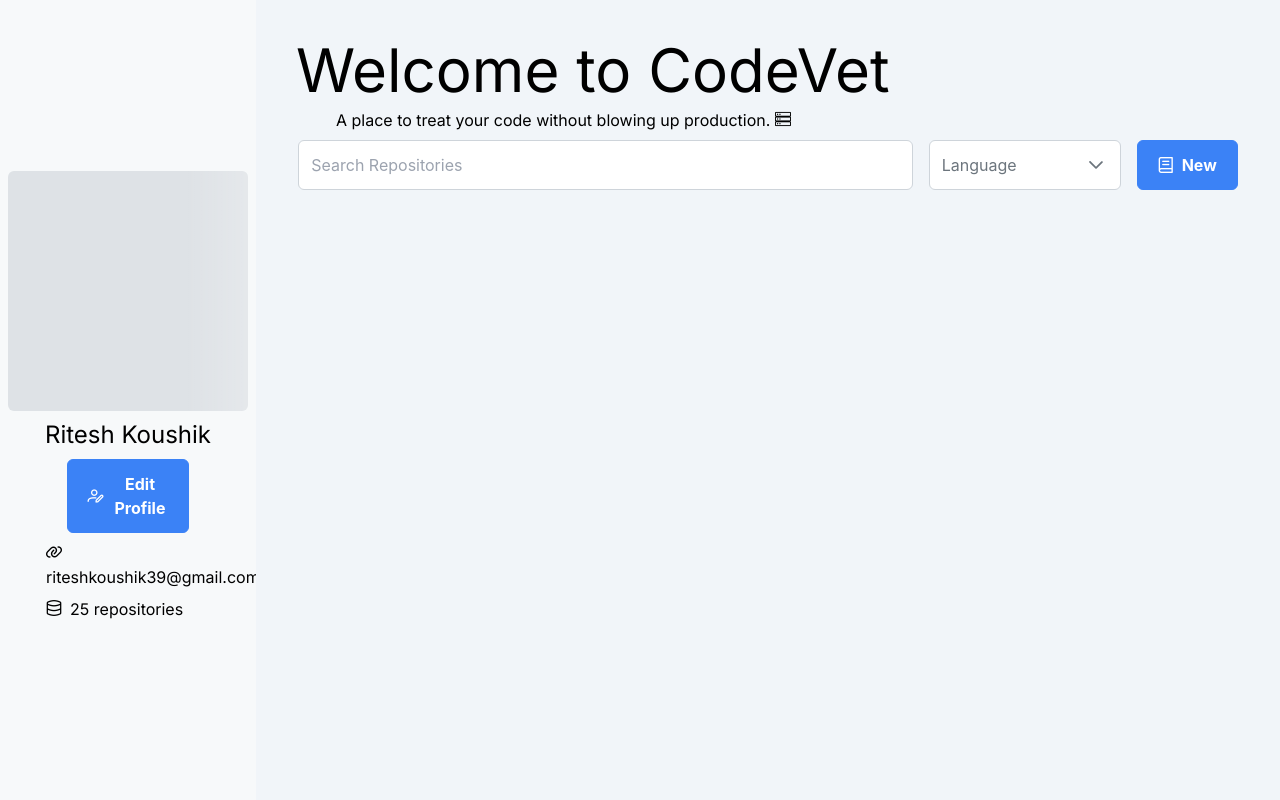
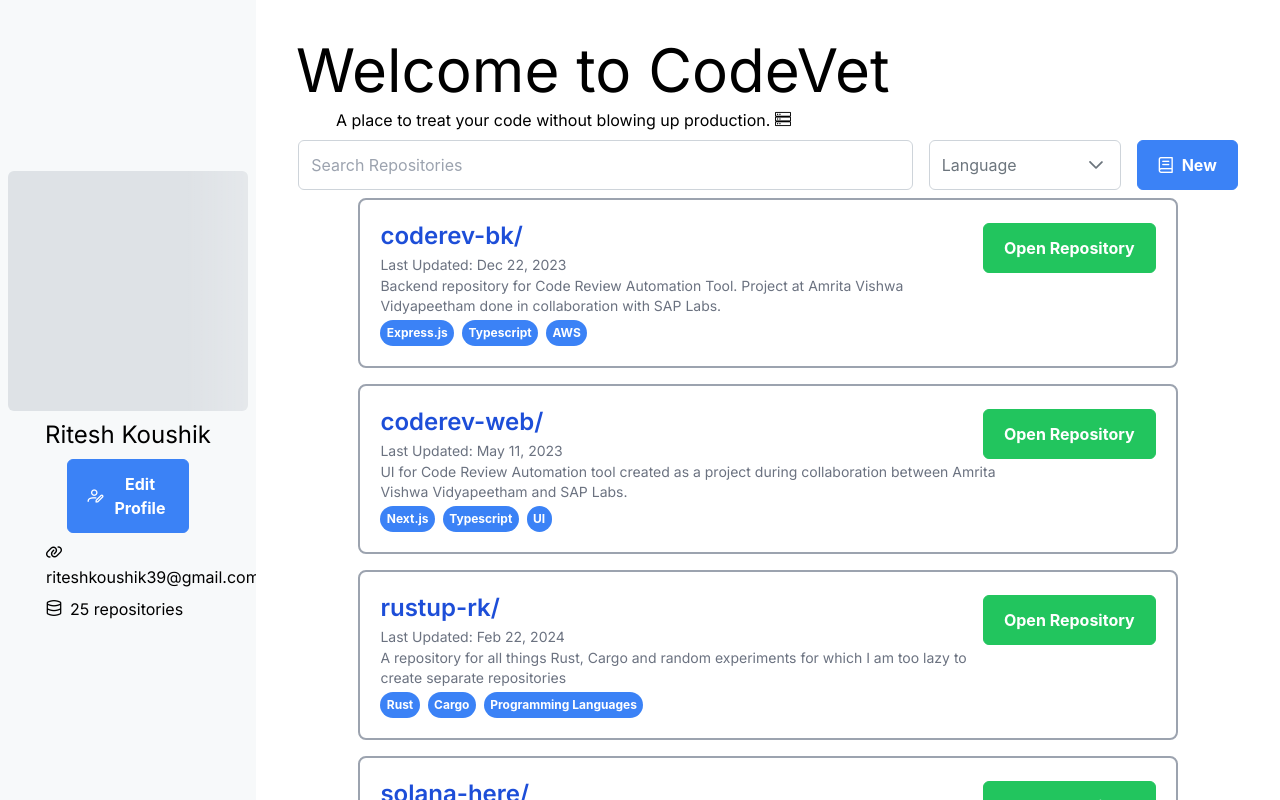
Before and after one commit to IAmRiteshKoushik/coderev-web, a Next.js app: page /dashboard in a window 1280 px wide. Built offline with nearby package versions, Linux system fonts and the light colour scheme.

Commit message:
feat: Dashboard page
Dynamic routing is still a WIP.

```diff
--- a/src/app/_utils/data.ts
+++ b/src/app/_utils/data.ts
@@ -31,3 +31,52 @@ export interface CodeObject {
         data: "Data of review: 1"
     }
 ];
+
+interface projectItem {
+    title: string,
+    desc: string,
+    tags: string[],
+    lastUpdate: string,
+}
+
+export const projectData: projectItem[] = [
+    {
+        title: "coderev-bk",
+        desc: "Backend repository for Code Review Automation Tool. Project at Amrita Vishwa Vidyapeetham done in collaboration with SAP Labs.",
+        tags: ["Express.js", "Typescript", "AWS"],
+        lastUpdate: "Dec 22, 2023"
+    },
+    {
+        title: "coderev-web",
+        desc: "UI for Code Review Automation tool created as a project during collaboration between Amrita Vishwa Vidyapeetham and SAP Labs.",
+        tags: ["Next.js", "Typescript", "UI"],
+        lastUpdate: "May 11, 2023"
+    },
+    {
+        title: "rustup-rk",
+        desc: "A repository for all things Rust, Cargo and random experiments for which I am too lazy to create separate repositories",
+        tags: ["Rust", "Cargo", "Programming Languages"],
+        lastUpdate: "Feb 22, 2024"
+    },
+    {
+        title: "solana-here",
+        desc: "Trying out Anchor, sea-level framework on Solana for Rust.",
+        tags: ["Rust", "Anchor", "Blockchain"],
+        lastUpdate: "Aug 29, 2023"
+    },
+    {
+        title: "hello-zig",
+        desc: "A place to store all my Zig code.",
+        tags: ["Zig", "Low-level", "Systems-Programming"],
+        lastUpdate: "Nov 23, 2023"
+    },
+    {
+        title: "ts-crud-api",
+        desc: "Sample testing repository as a reference for writing an API" +
+            " in Node.js, Express.js and Typescript along with" +
+            " JWT-Authentication.",
+        tags: ["Express.js", "JWT", "Typescript"],
+        lastUpdate: "Jan 10, 2024"
+    }
+
+];
--- /dev/null
+++ b/src/app/dashboard/_component/RepositoryCard.tsx
@@ -0,0 +1,52 @@
+"use client";
+import React from "react";
+
+import { Button } from "primereact/button";
+import { Tag } from "primereact/tag";
+import "primereact/resources/primereact.min.css";
+import "primereact/resources/themes/lara-light-blue/theme.css";
+
+interface propsToRepositoryCard{
+    key: string,
+    title: string,
+    blurb: string,
+    tags: string[],
+    time: string,
+}
+
+const RepositoryCard = (props: propsToRepositoryCard): JSX.Element => {
+
+    return(
+        <div className="rounded-lg w-4/5 h-full mt-2 mb-2 border-solid
+            border-gray-400 border-2 p-5">
+            {/* Headers */}
+            <div className="flex items-center justify-between">
+                <div>
+                    <h1 className="font-semibold text-2xl text-blue-700">{props.title + "/"}</h1>
+                    <span className="text-gray-500 text-sm">{"Last Updated: " + props.time}</span>
+                </div>
+                <Button
+                    label="Open Repository"
+                    severity="success"
+                />
+            </div>
+            {/* Details */}
+            <div>
+                <p className="text-wrap w-4/5 mb-1 text-gray-500 text-sm">{props.blurb}</p>
+                <div className="flex items-center justify-start gap-x-2">
+                    {props.tags.map((tag) => (
+                        <Tag
+                            key={""}
+                            value={tag}
+                            rounded
+                            className="px-2 hover:cursor-pointer"
+                        />
+                    ))}
+                </div>
+            </div>
+        </div>
+    );
+
+}
+
+export default RepositoryCard;
--- a/src/app/dashboard/page.tsx
+++ b/src/app/dashboard/page.tsx
@@ -1,6 +1,5 @@
 "use client"
 import { useRouter } from 'next/navigation';
-import Link from "next/link";
 import { useState, useRef, useEffect } from 'react';
 
 import { Skeleton } from "primereact/skeleton";
@@ -11,6 +10,11 @@ import "primereact/resources/primereact.min.css";
 import "primereact/resources/themes/lara-light-blue/theme.css"
 import 'primeicons/primeicons.css';
 import secureLocalStorage from 'react-secure-storage';
+
+import RepositoryCard from './_component/RepositoryCard';
+
+// Test Data
+import { projectData } from '../_utils/data';
 
 interface Language {
     name: string,
@@ -36,7 +40,6 @@ const Dashboard = () => {
     // Animation states
     const [loadProfile, setLoadProfile] = useState(false);
     const [loadUpload, setLoadUpload] = useState(false);
-    const [loadLanguage, setLoadLanguage] = useState(false);
 
     const router = useRouter();
 
@@ -46,7 +49,7 @@ const Dashboard = () => {
         router.replace("/login");
     }
 
-    const redirectToUpload = async () => {
+    const redirectToUpload = () => {
         setLoadUpload(true);
         setTimeout(() => {
             setLoadUpload(false);
@@ -54,7 +57,7 @@ const Dashboard = () => {
         }, 500);
     }
 
-    const redirectToEditProfile = async () => {
+    const redirectToEditProfile = () => {
         setLoadProfile(true);
         setTimeout(() => {
             setLoadProfile(false);
@@ -63,8 +66,8 @@ const Dashboard = () => {
     }
 
     const filterRepositories = async (tag: string) => {
-        setLoadLanguage(true);
         // Logic for filtering - async/await syntax
+
     }
 
     return(
@@ -93,7 +96,8 @@ const Dashboard = () => {
                 </div>
             </div>
             {/* Projects Display */}
-            <div className='bg-slate-100 h-screen w-4/5'>
+            <div className='bg-white h-screen w-4/5 overflow-scroll'>
+                {/* Headers */}
                 <div>
                     <h1 className="antialiased text-6xl pt-10 pl-10">Welcome to CodeVet</h1>
                     <h3 className='anitaliased pl-20 py-2'>
@@ -113,7 +117,6 @@ const Dashboard = () => {
                             placeholder="Language"
                             className='mx-2 w-48'
                             showClear
-                            loading={loadLanguage}
                         />
                         <Button
                             label="New"
@@ -123,6 +126,18 @@ const Dashboard = () => {
                         ></Button>
                     </div>
                 </div>
+                {/* RepositoryCards */}
+                <div className='flex flex-col items-center justify-center'>
+                    {projectData.map((project) => (
+                        <RepositoryCard
+                            key={""}
+                            title={project.title}
+                            blurb={project.desc}
+                            tags={project.tags}
+                            time={project.lastUpdate}
+                        />
+                    ))}
+                </div>
             </div>
         </main>
     );
```
Lines whose indentation alone changed are shown as unchanged.
